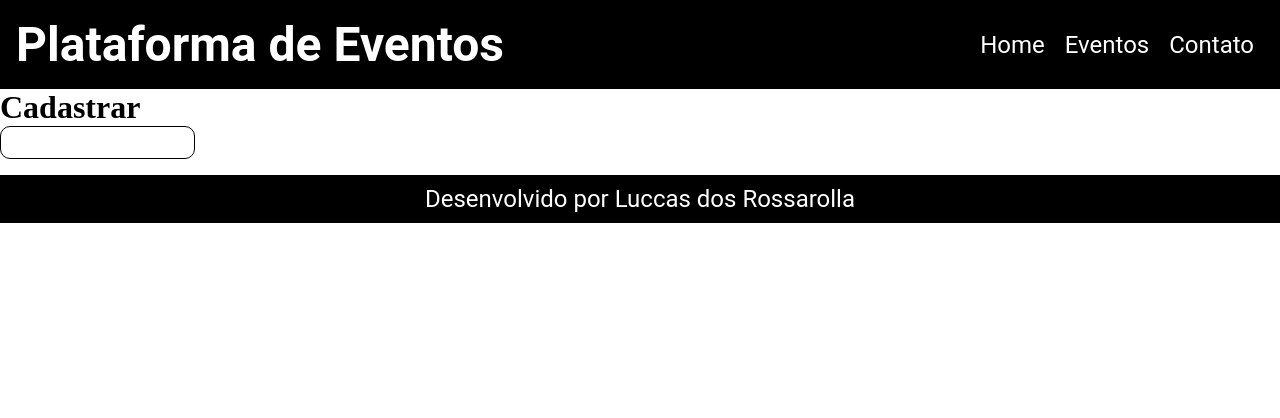
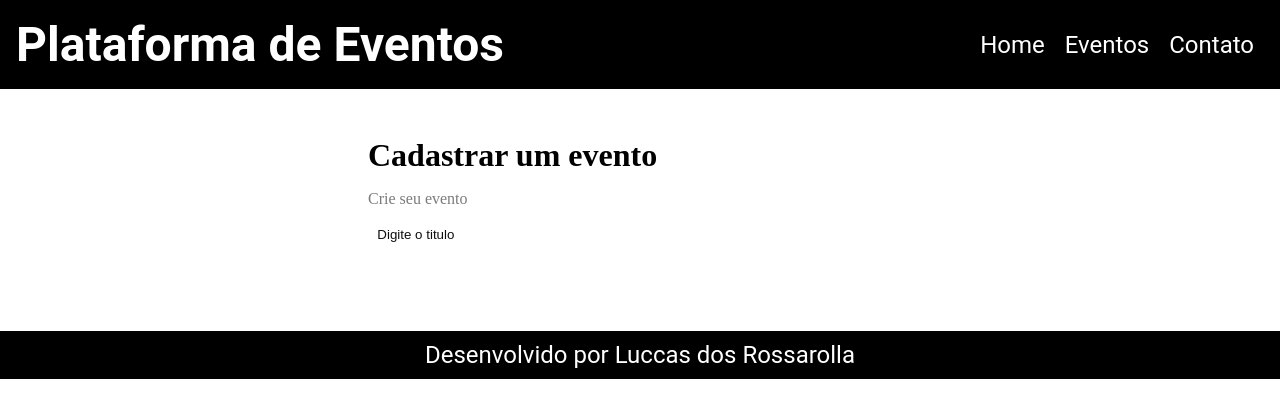
Before and after one commit to Luccas69/eventos, a Next.js app: page /cadastrar in a window 1280 px wide. Shown: the top 418 px of the page. Built offline with nearby package versions, Linux system fonts and the light colour scheme.

Commit message:
formulário

```diff
--- a/package.json
+++ b/package.json
@@ -10,6 +10,7 @@
   },
   "dependencies": {
     "axios": "^1.5.1",
+    "json-server": "^0.17.4",
     "next": "13.5.5",
     "react": "^18",
     "react-dom": "^18"
--- /dev/null
+++ b/src/components/Cadastrar/Form/Input/index.jsx
@@ -0,0 +1,10 @@
+import styles from './styles.module.css';
+
+export default function Input({ type, text, name, placeholder, handleOnchange, value }) {
+    return (
+        <div className={styles.form_control}>
+            <label htmlFor={name}>{text}</label>
+            <input type={type} name={name} id={name} placeholder={placeholder} onChange={handleOnchange} value={value} />
+        </div>
+    )
+}
--- /dev/null
+++ b/src/components/Cadastrar/Form/Input/styles.module.css
@@ -0,0 +1,20 @@
+.form_control {
+    display: flex;
+    flex-direction: column;
+    margin-bottom: 1em;
+}
+
+.form_control label {
+    margin-bottom: .6em;
+    font-weight: bold;
+}
+
+.form_control input {
+    padding: .7em;
+    border-radius: 0;
+    border: none;
+}
+
+.form_control input::placeholder {
+    color: #0f0e0e;
+}
--- /dev/null
+++ b/src/components/Cadastrar/Form/index.jsx
@@ -0,0 +1,7 @@
+export default function Form() {
+    return (
+        <form>
+
+        </form>
+    )
+}
--- a/src/components/Input/index.jsx
+++ /dev/null
@@ -1,8 +0,0 @@
-import styles from './styles.module.css';
-
-export default function Input (){
-    return (
-
-        <input type="text" id="titulo"  className={styles.input}/>
-    )
-}
--- a/src/components/Input/styles.module.css
+++ /dev/null
@@ -1,5 +0,0 @@
-.input {
-    border-radius: 10px;
-    border: 1px solid black;
-    padding: 1vh;
-}
--- a/src/pages/cadastrar/index.jsx
+++ b/src/pages/cadastrar/index.jsx
@@ -1,14 +1,20 @@
 import Cabecalho from "@/components/Cabecalho";
-import Input from "@/components/Input";
+import Form from "@/components/Cadastrar/Form";
+import Input from "@/components/Cadastrar/Form/Input";
 import Rodape from "@/components/Rodapé ";
+import styles from '@/styles/Cadastrar.module.css'
 
 export default function Cadastrar() {
     return (
         <>
-        <Cabecalho />
-        <h1>Cadastrar</h1>
-        <Input/>
-        <Rodape />
+            <Cabecalho />
+            <div className={styles.container}>
+                <h1>Cadastrar um evento</h1>
+                <p>Crie seu evento</p>
+                <Form />
+                <Input type="text" name="titulo" id="titulo" placeholder="Digite o titulo" />
+            </div>
+            <Rodape />
         </>
     )
 }
--- /dev/null
+++ b/src/styles/Cadastrar.module.css
@@ -0,0 +1,13 @@
+.container {
+    width: 50%;
+    margin: 0 auto;
+    padding: 3em ;
+}
+
+.container h1 {
+    margin-bottom: 0.5em;
+}
+
+.container p {
+    color: #7b7b7b
+}
```
Also changed, not shown: 1 other file (tests, documents, lock files or other folders).
